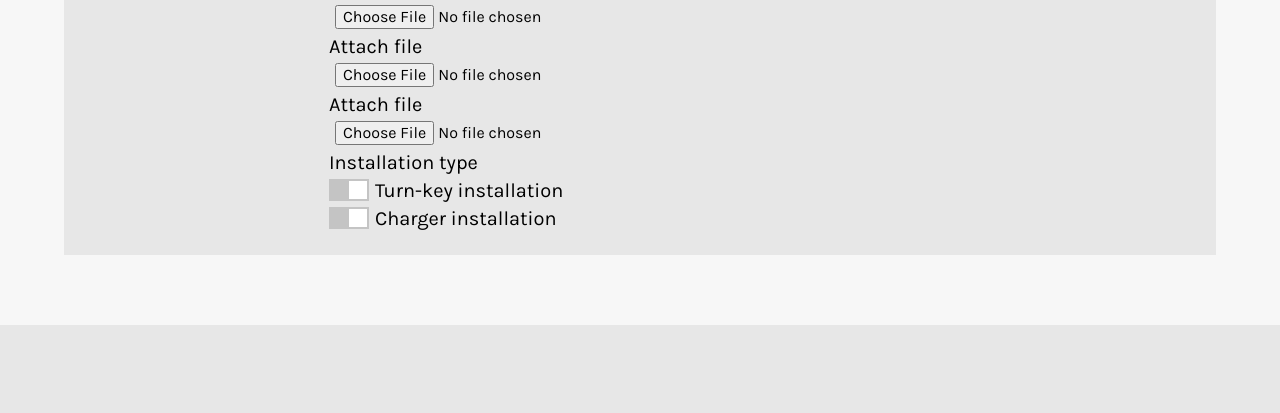
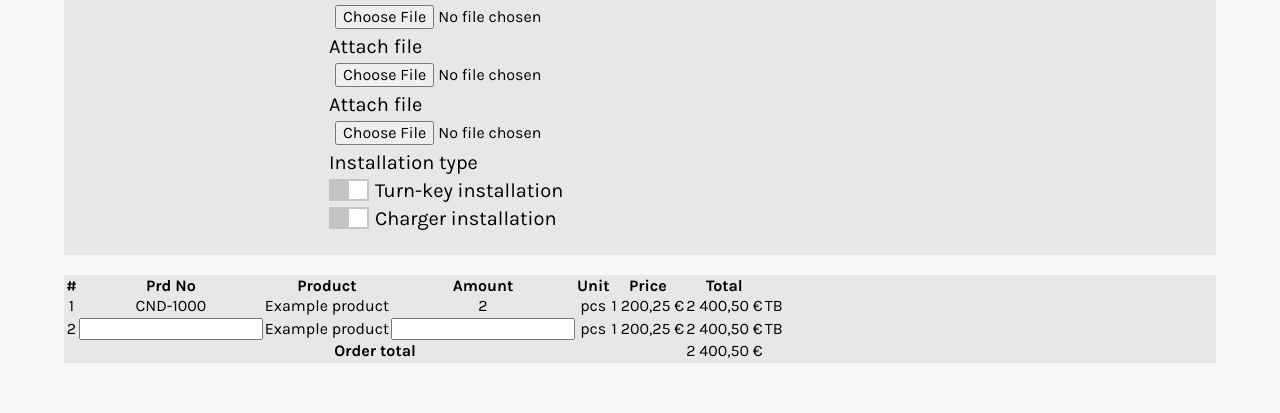
Before and after one commit to Zigelzi/SiteSurveyApp, a Flask app: page /survey/create_workorder in a window 1280 px wide. Shown: the part 1175-1588 px from the top of the page. Before the commit the page ends 1500 px from the top, so only its background shows below. Run offline with Flask 2, Linux system fonts and the light colour scheme; a user stored in the database is signed in; some libraries are stand-ins or nearby versions.

Commit message:
Added Create Work order nav link and created the initial product table

```diff
--- a/sitesurvey/templates/layout.html
+++ b/sitesurvey/templates/layout.html
@@ -29,6 +29,9 @@
                     {% if current_user.is_authenticated %}
                     <li class="{% if active=='create_survey' %}active-nav{% endif %}">
                         <a href="{{ url_for('survey.create_survey') }}">Create survey</a>
+                    </li>
+                    <li class="{% if active=='create_survey' %}active-nav{% endif %}">
+                        <a href="{{ url_for('survey.create_workorder') }}">Create work order</a>
                     </li>
                     <li class="">
                         <a href="{{ url_for('user.users') }}">Users</a>
--- a/sitesurvey/templates/survey/create_workorder.html
+++ b/sitesurvey/templates/survey/create_workorder.html
@@ -66,5 +66,48 @@
             </div>
         </div>
     </div>
+    <div class="grey-container">
+        <table>
+            <thead>
+                <tr>
+                    <th>#</th>
+                    <th>Prd No</th>
+                    <th>Product</th>
+                    <th>Amount</th>
+                    <th>Unit</th>
+                    <th>Price</th>
+                    <th>Total</th>
+                </tr>
+            </thead>
+            <tbody>
+                <tr>
+                    <td>1</td>
+                    <td>CND-1000</td>
+                    <td>Example product</td>
+                    <td>2</td>
+                    <td>pcs</td>
+                    <td>1 200,25 €</td>
+                    <td>2 400,50 €</td>
+                    <td>TB</td>
+                </tr>
+                <tr>
+                    <td>2</td>
+                    <td><input type="text"></td>
+                    <td>Example product</td>
+                    <td><input type="text"></td>
+                    <td>pcs</td>
+                    <td>1 200,25 €</td>
+                    <td>2 400,50 €</td>
+                    <td>TB</td>
+                </tr>
+            </tbody>
+            <tfoot>
+                <tr>
+                    <th scope="row" colspan="6">Order total</th>
+                    <td>2 400,50 €</td>
+                </tr>
+            </tfoot>
+        </table>
+    </div>
 </div>
 {% endblock %}
```
